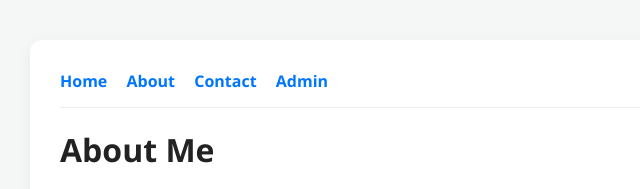
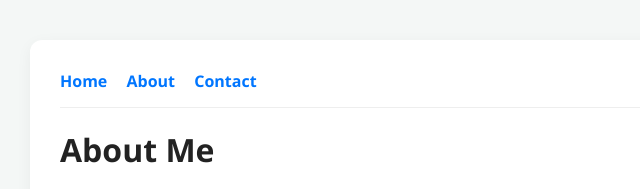
Before and after one commit to Tendy24/my-first-app, a website: page public/about.html in a window 1280 px wide. Shown: the top 189 px of the page, 280-920 px from the left. Drawn offline with Linux system fonts and the light colour scheme.

Commit message:
Remove admin link from about page navigation

```diff
--- a/public/about.html
+++ b/public/about.html
@@ -13,7 +13,6 @@
             <a href="/">Home</a>
             <a href="/about">About</a>
             <a href="/contact">Contact</a>
-            <a href="/admin/messages">Admin</a>
         </nav>
 
         <h1>About Me</h1>
```
